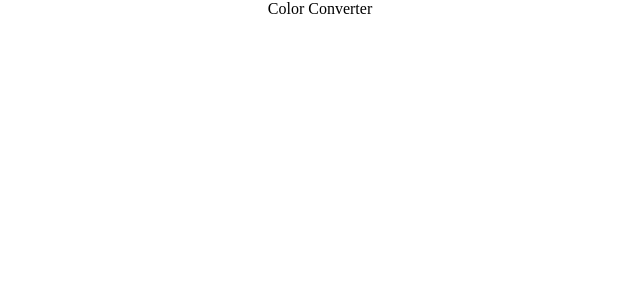
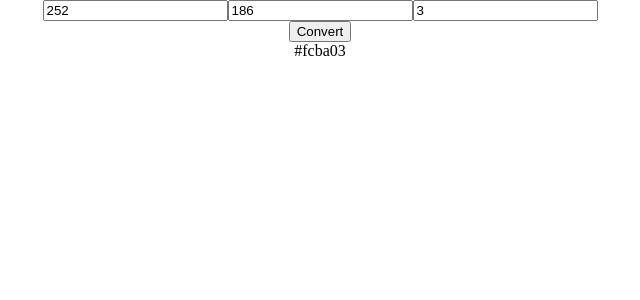
Before and after one commit to diegchav/color-converter, a React (Create React App) app: page / in a window 1280 px wide. Shown: the top 300 px of the page, without its empty margins (320-960 px from the left). Built offline with nearby package versions, Linux system fonts and the light colour scheme.

Commit message:
Setup basic layout

```diff
--- a/src/App.js
+++ b/src/App.js
@@ -1,11 +1,20 @@
 import React from 'react';
+
+import InputColor from './components/input-color/InputColor';
+import OutputColor from './components/output-color/OutputColor';
+
+import {
+  INPUT_RGB
+} from './constants';
 
 import './App.css';
 
 function App() {
   return (
     <div className="App">
-      Color Converter
+      <InputColor input={INPUT_RGB} />
+      <button>Convert</button>
+      <OutputColor color="#fcba03" />
     </div>
   );
 }
--- /dev/null
+++ b/src/components/hex-color/HexColor.js
@@ -0,0 +1,11 @@
+import React from 'react';
+
+import InputField from '../input-field/InputField';
+
+const HexColor = ({hex}) => (
+  <div>
+    <InputField value={hex} />
+  </div>
+);
+
+export default HexColor;
--- /dev/null
+++ b/src/components/input-color/InputColor.js
@@ -0,0 +1,19 @@
+import React from 'react';
+
+import RgbColor from '../rgb-color/RgbColor';
+import HexColor from '../hex-color/HexColor';
+
+import {
+  INPUT_RGB
+} from '../../constants';
+
+const InputColor = ({ input }) => (
+  <div>
+    {input === INPUT_RGB
+      ? <RgbColor r="252" g="186" b="3" />
+      : <HexColor hex="#fcba03" />
+    }
+  </div>
+);
+
+export default InputColor;
--- /dev/null
+++ b/src/components/input-field/InputField.js
@@ -0,0 +1,7 @@
+import React from 'react';
+
+const InputField = ({ value }) => (
+  <input type="text" defaultValue={value} />
+);
+
+export default InputField;
--- /dev/null
+++ b/src/components/output-color/OutputColor.js
@@ -0,0 +1,9 @@
+import React from 'react';
+
+const OutputColor = ({ color }) => (
+  <div>
+    <span>{color}</span>
+  </div>
+);
+
+export default OutputColor;
--- /dev/null
+++ b/src/components/rgb-color/RgbColor.js
@@ -0,0 +1,13 @@
+import React from 'react';
+
+import InputField from '../input-field/InputField';
+
+const RgbColor = ({ r, g, b }) => (
+  <div>
+    <InputField value={r} />
+    <InputField value={g} />
+    <InputField value={b} />
+  </div>
+);
+
+export default RgbColor;
--- /dev/null
+++ b/src/constants/index.js
@@ -0,0 +1,2 @@
+export const INPUT_RGB = 'rgb';
+export const INPUT_HEX = 'hex';
```
